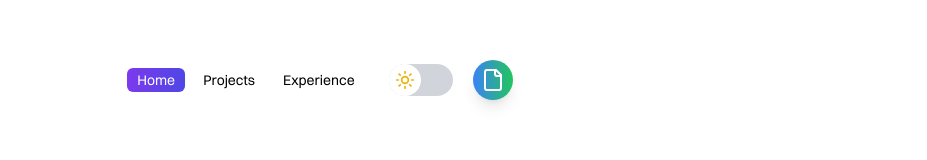
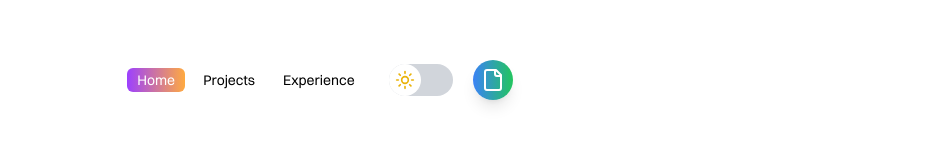
Before and after one commit to CoDesign-Spa27/sandeep, a Next.js app: page / in a window 1280 px wide. Shown: the top 160 px of the page, without its empty margins (176-1103 px from the left). Built offline with nearby package versions, Linux system fonts and the light colour scheme.

Commit message:
fix:new color combination

```diff
--- a/app/_Section/Navbar.tsx
+++ b/app/_Section/Navbar.tsx
@@ -97,7 +97,7 @@ const Chip = ({
       className={`${
         selected
           ? "text-white"
-          : "text-black dark:text-slate-300 hover:text-slate-200 hover:bg-slate-700"
+          : "text-black dark:text-slate-300 hover:text-slate-200 hover:bg-gray-900"
       } text-sm transition-colors px-2.5 py-0.5 rounded-md relative`}
     >
       <span className="relative z-10">{text}</span>
@@ -105,7 +105,7 @@ const Chip = ({
         <motion.span
           layoutId="pill-tab"
           transition={{ type: "spring", duration: 0.5 }}
-          className="absolute inset-0 z-0 bg-gradient-to-r from-violet-600 to-indigo-600 rounded-md"
+          className="absolute inset-0 z-0 bg-gradient-to-r from-[#9c40ff] to-[#ffaa40] rounded-md"
         ></motion.span>
       )}
     </button>
```
